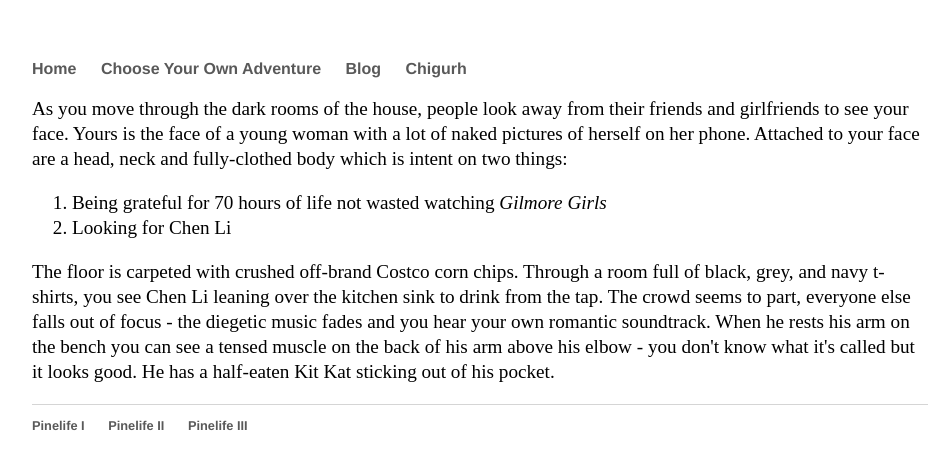
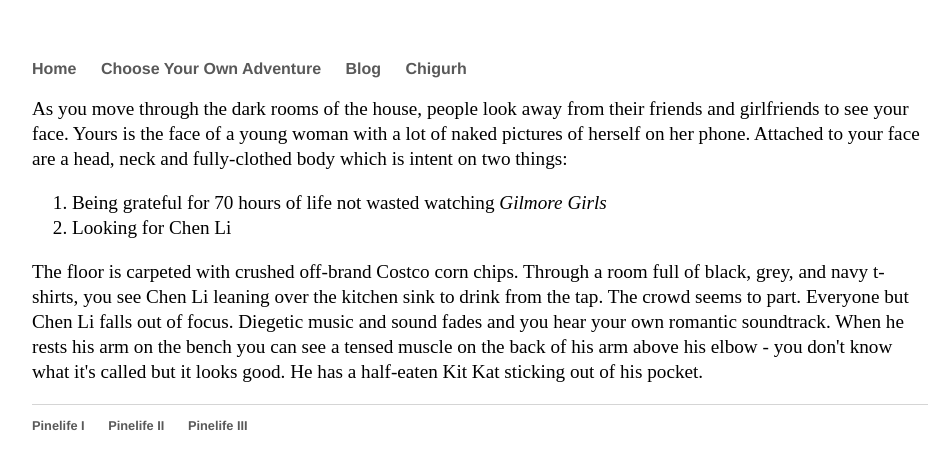
Before and after one commit to Pinelife/pinelife.github.io, a Jekyll site: the page built from Hellhole/Room6.html, in a window 1280 px wide. Shown: the top 470 px of the page, without its empty margins (160-1111 px from the left). Built offline with Jekyll 4.4.1, drawn with Linux system fonts in a browser that asks for light colours.

Commit message:
Update Room6.html

```diff
--- a/Hellhole/Room6.html
+++ b/Hellhole/Room6.html
@@ -11,7 +11,7 @@
   <li>Looking for Chen Li</li>
 </ol>
 <p>The floor is carpeted with crushed off-brand Costco corn chips. Through a room full of black, grey, and navy t-shirts, you see Chen Li
-  leaning over the kitchen sink to drink from the tap. The crowd seems to part, everyone else falls out of focus - the diegetic music fades and you hear your own romantic soundtrack.
+  leaning over the kitchen sink to drink from the tap. The crowd seems to part. Everyone but Chen Li falls out of focus. Diegetic music and sound fades and you hear your own romantic soundtrack.
   When he rests his arm on the bench you can see a tensed muscle on the back of his arm above his elbow - you don't know what it's called
   but it looks good. He has a half-eaten Kit Kat sticking out of his pocket.
 </p>
```
